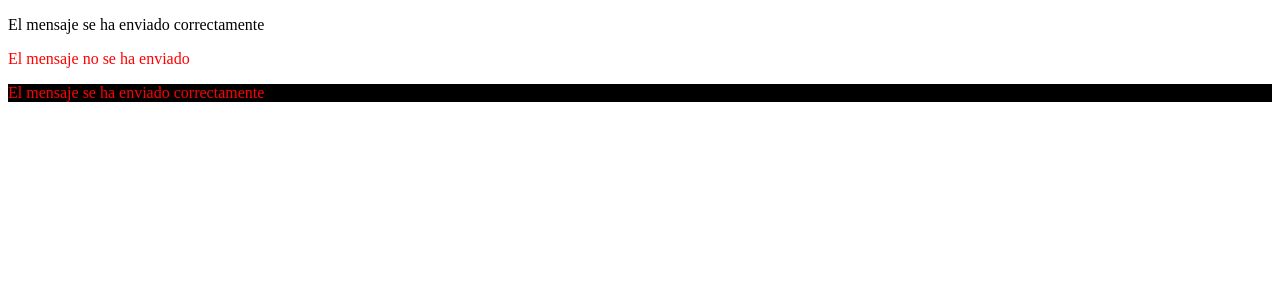
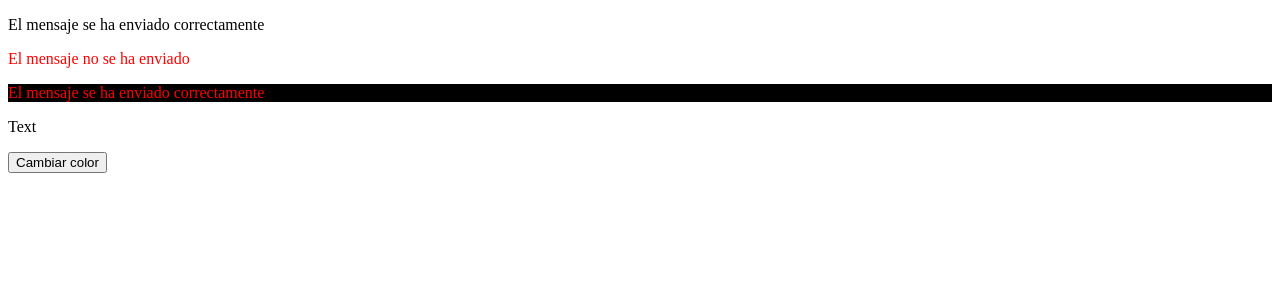
Before and after one commit to kevinmadrid-dev/vuejs3-basics, a Vue app: page / in a window 1280 px wide. Shown: the top 300 px of the page. Built offline with nearby package versions, Linux system fonts and the light colour scheme.

Commit message:
feat: :construction: Se agregó un evento de cambio de color mediante "v-on:click"

```diff
--- a/src/components/Directivas/ExampleBind.vue
+++ b/src/components/Directivas/ExampleBind.vue
@@ -5,10 +5,30 @@
   <p v-bind:style="{ backgroundColor: 'black', color: 'red' }">
     El mensaje se ha enviado correctamente
   </p>
+
+  <p v-bind:style="{ backgroundColor: bgcValue, color: colorValue }">Text</p>
+
+  <button @click="changeColor()">Cambiar color</button>
 </template>
 
 <script lang="ts" setup>
+import { ref } from "vue"
+
 let hasError = false
+let bgcValue = ref("#fff")
+let colorValue = ref("#000")
+let darkMode = ref(false)
+
+const changeColor = () => {
+  darkMode.value = !darkMode.value
+  if (darkMode.value) {
+    bgcValue.value = "#000"
+    colorValue.value = "#fff"
+  } else {
+    bgcValue.value = "#fff"
+    colorValue.value = "#000"
+  }
+}
 </script>
 
 <style>
```
